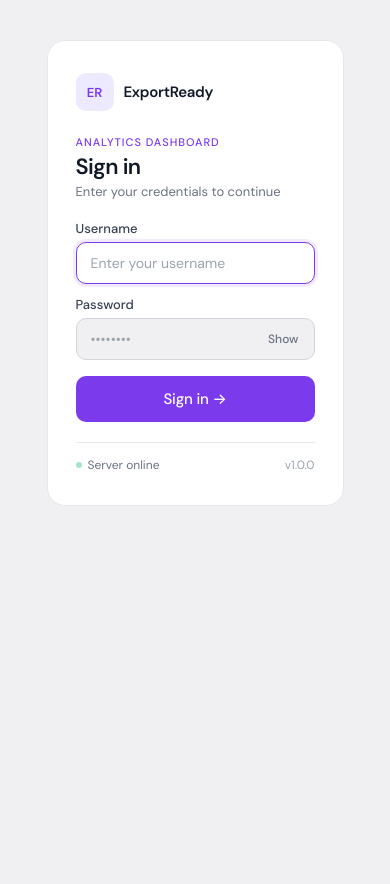
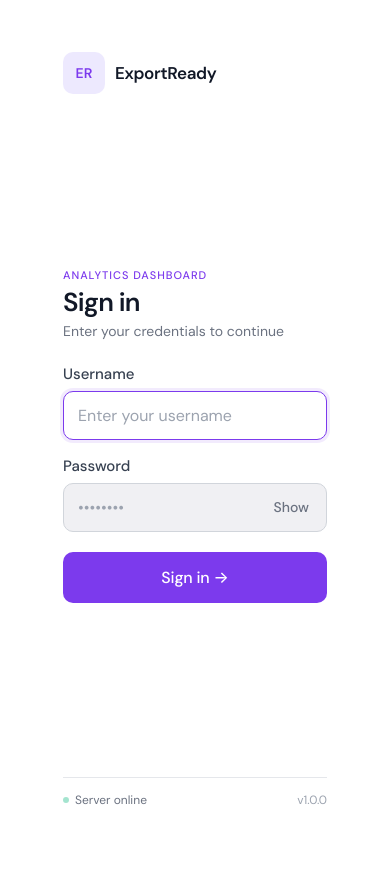
Before and after one commit to iamjeffdoria/converter, a Django app: page /analytics/login/ in a window 390 px wide. After the commit the page ends 805 px from the top, so only its background shows below. Run offline with Django 5.2, Linux system fonts and the light colour scheme; some libraries are stand-ins or nearby versions.

Commit message:
aligned login

```diff
--- a/templates/converter/analytics_login.html
+++ b/templates/converter/analytics_login.html
@@ -28,6 +28,7 @@
 }
 
 html, body {
+  height: 100%;
   min-height: 100vh;
   min-height: 100dvh;
   background: var(--bg);
@@ -40,7 +41,7 @@ html, body {
   padding: 24px 20px;
 }
 
-/* Desktop: true square */
+/* ── DESKTOP: 520×520 square ── */
 .card {
   background: var(--surface);
   border-radius: 20px;
@@ -52,7 +53,6 @@ html, body {
   flex-direction: column;
   justify-content: space-between;
   animation: fadeUp .3s ease both;
-  flex-shrink: 0;
 }
 
 @keyframes fadeUp {
@@ -123,7 +123,7 @@ html, body {
 .field { display: flex; flex-direction: column; gap: 5px; }
 
 .label {
-  font-size: 13px;
+  font-size: 14px;
   font-weight: 500;
   color: var(--muted);
 }
@@ -135,8 +135,8 @@ html, body {
   background: var(--bg);
   border: 1.5px solid var(--border2);
   border-radius: 10px;
-  padding: 11px 14px;
-  font-size: 14px;
+  padding: 13px 14px;
+  font-size: 16px;
   font-family: var(--sans);
   color: var(--text);
   outline: none;
@@ -152,7 +152,7 @@ html, body {
 
 .pw-toggle {
   position: absolute;
-  right: 12px;
+  right: 14px;
   top: 50%;
   transform: translateY(-50%);
   background: none;
@@ -160,7 +160,7 @@ html, body {
   cursor: pointer;
   color: var(--faint);
   font-family: var(--sans);
-  font-size: 12px;
+  font-size: 14px;
   font-weight: 500;
   transition: color .15s;
   padding: 4px;
@@ -169,12 +169,12 @@ html, body {
 
 .error-msg {
   display: none;
-  font-size: 13px;
+  font-size: 14px;
   color: var(--red);
   background: var(--red-lt);
   border: 1px solid #fecaca;
   border-radius: 9px;
-  padding: 9px 13px;
+  padding: 11px 14px;
   animation: shake .3s ease;
 }
 .error-msg.show { display: block; }
@@ -188,12 +188,12 @@ html, body {
 .btn-submit {
   width: 100%;
   margin-top: 4px;
-  padding: 13px 16px;
+  padding: 15px 16px;
   background: var(--purple);
   border: none;
   border-radius: 10px;
   font-family: var(--sans);
-  font-size: 15px;
+  font-size: 16px;
   font-weight: 500;
   color: #fff;
   cursor: pointer;
@@ -201,14 +201,15 @@ html, body {
   transition: background .15s, transform .1s, box-shadow .15s;
   position: relative;
   overflow: hidden;
+  -webkit-tap-highlight-color: transparent;
 }
 .btn-submit:hover   { background: var(--purple-dk); box-shadow: 0 4px 16px rgba(124,58,237,0.32); }
-.btn-submit:active  { transform: scale(.99); }
+.btn-submit:active  { transform: scale(.98); }
 .btn-submit:disabled { opacity: .5; cursor: not-allowed; transform: none; box-shadow: none; }
 
 .btn-spinner {
   display: none;
-  width: 17px; height: 17px;
+  width: 18px; height: 18px;
   border: 2px solid rgba(255,255,255,0.3);
   border-top-color: #fff;
   border-radius: 50%;
@@ -245,36 +246,43 @@ html, body {
   flex-shrink: 0;
 }
 @keyframes blink { 0%,100%{opacity:1} 50%{opacity:.3} }
-
 .version { font-size: 12px; color: var(--fainter); }
 
-/* Tablet */
+/* ── MOBILE: fill entire screen properly ── */
 @media (max-width: 580px) {
-  html, body { align-items: flex-start; padding: 20px 16px; }
+  html, body {
+    padding: 0;
+    align-items: stretch;
+    background: var(--surface);
+  }
+
   .card {
     width: 100%;
-    height: auto;
-    min-height: 0;
-    padding: 32px 28px;
-    border-radius: 18px;
-    flex-shrink: 1;
+    height: 100vh;
+    height: 100dvh;
+    border-radius: 0;
+    border: none;
+    padding: 52px 28px 36px;
+    box-shadow: none;
+    /* brand top, form center, footer bottom */
+    justify-content: space-between;
   }
+
   .form-mid {
-    justify-content: flex-start;
-    margin: 24px 0 20px;
+    flex: 1;
+    display: flex;
+    flex-direction: column;
+    justify-content: center;
+    padding: 0;
   }
-}
 
-/* Small phone */
-@media (max-width: 380px) {
-  html, body { padding: 12px; }
-  .card { padding: 26px 20px; border-radius: 16px; }
-  .brand-icon { width: 34px; height: 34px; font-size: 12px; }
-  .form-title { font-size: 20px; }
-  .form-sub { font-size: 12px; margin-bottom: 16px; }
-  .input { padding: 10px 12px; font-size: 14px; }
-  .btn-submit { padding: 12px 14px; font-size: 14px; }
-  .form { gap: 10px; }
+  .form-title  { font-size: 26px; }
+  .form-sub    { font-size: 14px; margin-bottom: 24px; }
+  .label       { font-size: 15px; }
+  .form        { gap: 16px; }
+  .field       { gap: 7px; }
+  .brand-icon  { width: 42px; height: 42px; font-size: 14px; }
+  .brand-name  { font-size: 17px; }
 }
 </style>
 </head>
@@ -322,7 +330,7 @@ html, body {
             name="password"
             placeholder="••••••••"
             autocomplete="current-password"
-            style="padding-right: 56px"
+            style="padding-right: 60px"
           >
           <button type="button" class="pw-toggle" id="pwToggle" tabindex="-1">Show</button>
         </div>
```
